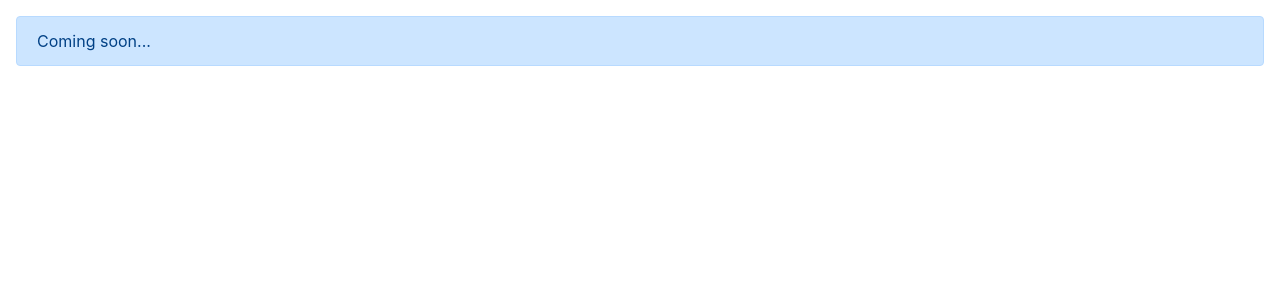
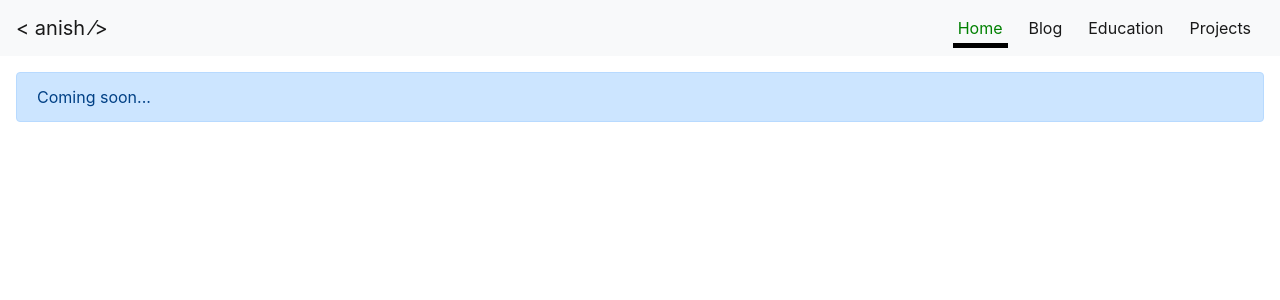
Before and after one commit to anishghimire862/anishg, a Vue app: page / in a window 1280 px wide. Shown: the top 300 px of the page. Built offline with nearby package versions, Linux system fonts and the light colour scheme.

Commit message:
Added body background color

```diff
--- a/src/App.vue
+++ b/src/App.vue
@@ -1,5 +1,35 @@
 <template>
   <div id="app">
+    <nav class="navbar navbar-expand-lg navbar-light bg-light">
+      <a class="navbar-brand" href="#">
+        &lt; anish &frasl;&gt;
+      </a>
+      <button class="navbar-toggler" type="button" data-toggle="collapse" data-target="#navbarSupportedContent" aria-controls="navbarSupportedContent" aria-expanded="false" aria-label="Toggle navigation">
+        <span class="navbar-toggler-icon"></span>
+      </button>
+      <div class="collapse navbar-collapse" id="navbarSupportedContent">
+        <ul class="navbar-nav ml-auto">
+          <li
+            v-for="item in navItems"
+            :key="item.title"
+            class="nav-item active nav-link"
+          >
+            <router-link
+              :to="item.link"
+              v-slot="{ href, route, navigate, isActive, isExactActive }"
+            >
+              <span
+                :class="[isExactActive && 'router-link-exact-active']"
+                :href="href" @click="navigate"
+                style="padding-bottom: 5px; padding-left:5px; padding-right: 5px; cursor: pointer"
+              >
+                {{ item.title }}
+              </span>
+            </router-link>
+          </li>
+        </ul>
+      </div>
+    </nav>
     <router-view />
   </div>
 </template>
@@ -9,12 +39,18 @@ export default {
   data () {
     return {
       navItems: [
-        { title: 'Home', link: '/', isActive: true },
-        { title: 'Blog', link: '/blog', isActive: false },
-        { title: 'Education', link: '/education', isActive: false },
-        { title: 'Projects', link: '/projects', isActive: false },
+        { title: 'Home', link: '/' },
+        { title: 'Blog', link: '/blog' },
+        { title: 'Education', link: '/education' },
+        { title: 'Projects', link: '/projects' },
       ]
     }
   }
 }
 </script>
+<style scoped>
+.router-link-exact-active {
+  color: green;
+  border-bottom: 5px solid black;
+}
+</style>
```
